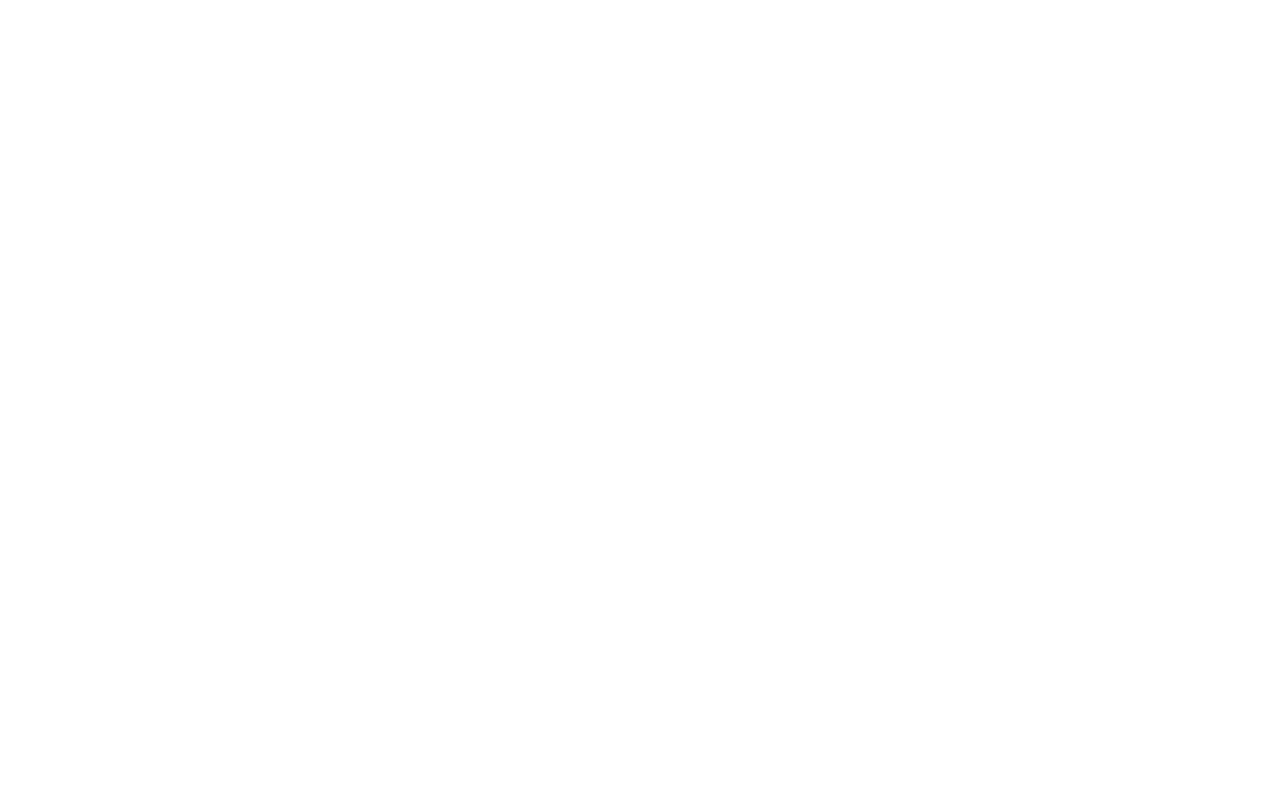
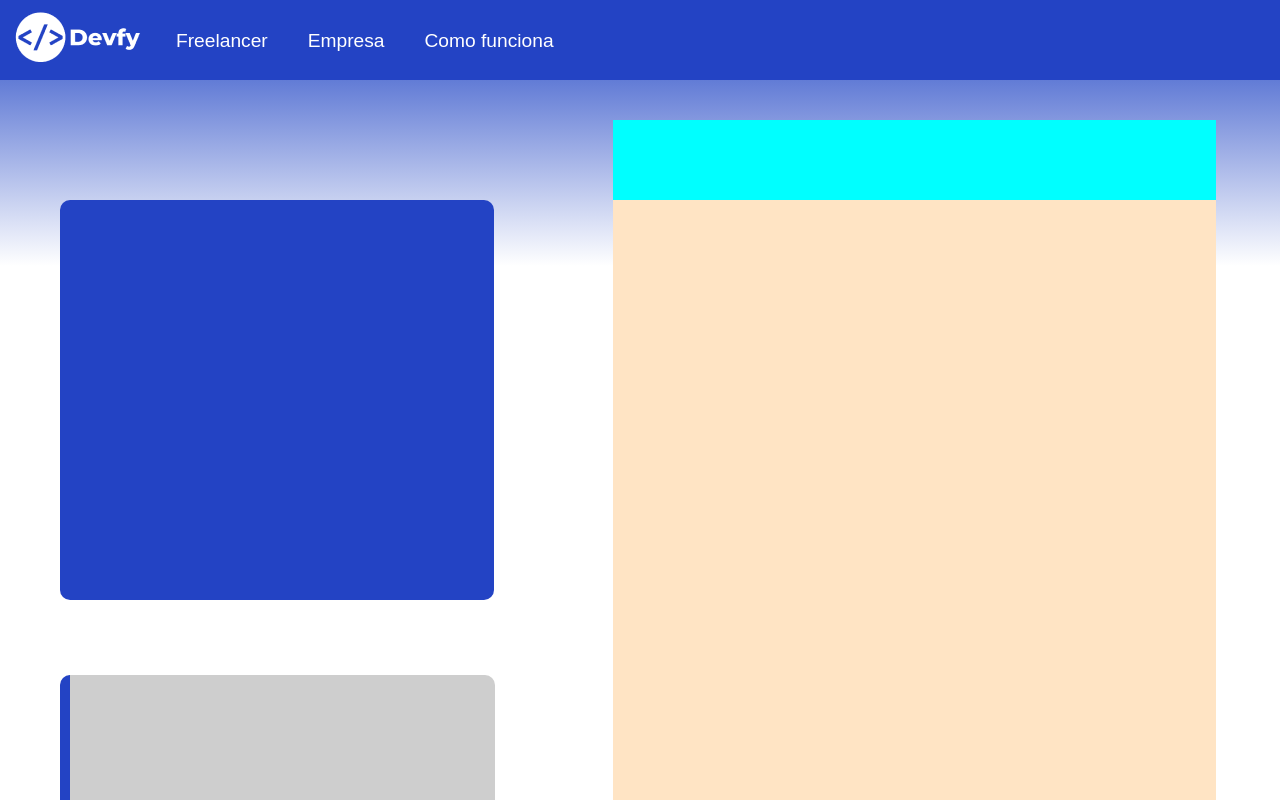
Before and after one commit to Natanista/devfy, a React (Create React App) app in the folder front-end/: page /dashboardEmpresa in a window 1280 px wide. Shown: the top 800 px of the page. Built offline with nearby package versions, Linux system fonts and the light colour scheme.

Commit message:
Recomeçando dashboard empresa

```diff
--- /dev/null
+++ b/front-end/src/html/css/dashboardEmpresa.css
@@ -0,0 +1,53 @@
+.div_fundo{
+    margin:120px 10px 10px 30px;
+    height: 1000px;
+    width: 95%;
+    display: flex;
+    background-color: transparent ;
+}
+
+.div_esquerda{
+    margin: 80px 10px 10px 30px;
+    height: 750px;
+    width: 40%;
+    display: flex;
+    background-color:  transparent;
+    display: grid;
+}
+
+
+.div_status_projeto{
+    height: 400px;
+    width: 90%;
+    border-radius: 10px;
+    display: flex;
+    background-color: #2343C4;
+}
+
+.div_status_cards{
+    margin: 0px 0px 0px 0px;
+    height: 200px;
+    width: 88%;
+    border-radius: 10px;
+    border-left: 10px solid #2343C4;
+    display: flex;
+    background-color: rgb(206, 206, 206);
+}
+
+
+.div_direita{
+    float:right;
+    margin: 0px 30px 10px 60px;
+    height: 100%;
+    width: 50%;
+    display: flex;
+    background-color: bisque;
+    display: grid;
+}
+
+.div_icons{
+    height: 80px;
+    width: 100%;
+    display: flex;
+    background-color: aqua;
+}
--- /dev/null
+++ b/front-end/src/pages/DashboardEmpresa.jsx
@@ -0,0 +1,43 @@
+import React from "react";
+import MenuLogado from "../components/MenuLogado";
+import Footer from "../components/Footer";
+import '../html/css/dashboardEmpresa.css';
+
+
+
+function DashboardEmpresa(){
+    return(
+<div>
+    <div>
+        <MenuLogado/>
+    </div>
+
+    <div class="div_fundo">
+        <div class="div_esquerda">
+            <div class="div_status_projeto">
+
+            </div>
+
+            <div class="div_status_cards">
+
+            </div>
+        </div>
+
+        <div class="div_direita">
+            <div class="div_icons">
+
+            </div>
+
+        </div>
+
+    <br />
+    </div>
+
+    <div>
+    <Footer/>
+    </div>
+</div>
+)
+}
+
+export default DashboardEmpresa;
--- a/front-end/src/rotas.js
+++ b/front-end/src/rotas.js
@@ -4,6 +4,7 @@
 import Dashboard from './pages/Dashboard';
 import Login from './pages/Login';
 import Registrar from './pages/Registrar';
+import DashboardEmpresa  from './pages/DashboardEmpresa';
 
 //BrowserRouter: da acesso para usar os recursos de rotas
 //Switch: permite navegar entre as rotas
@@ -17,6 +18,7 @@
                <Route exact path="/dashboard" component={Dashboard}/>
                <Route exact path="/login" component={Login}/>
                <Route exact path="/registrar" component={Registrar}/>
+               <Route exact path="/dashboardEmpresa" component={DashboardEmpresa}/>
             </Switch>
         </BrowserRouter>
     );
```
Also changed, not shown: 1 other file (tests, documents, lock files or other folders).
